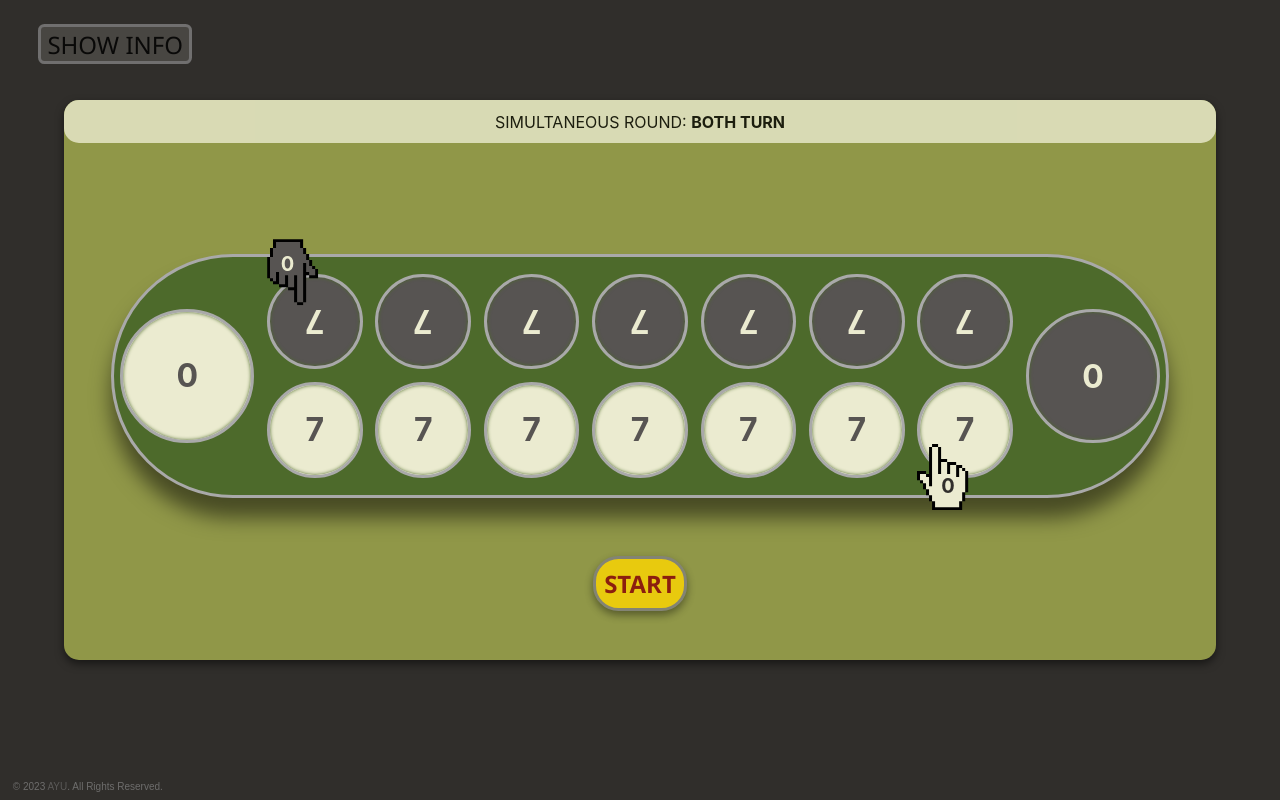
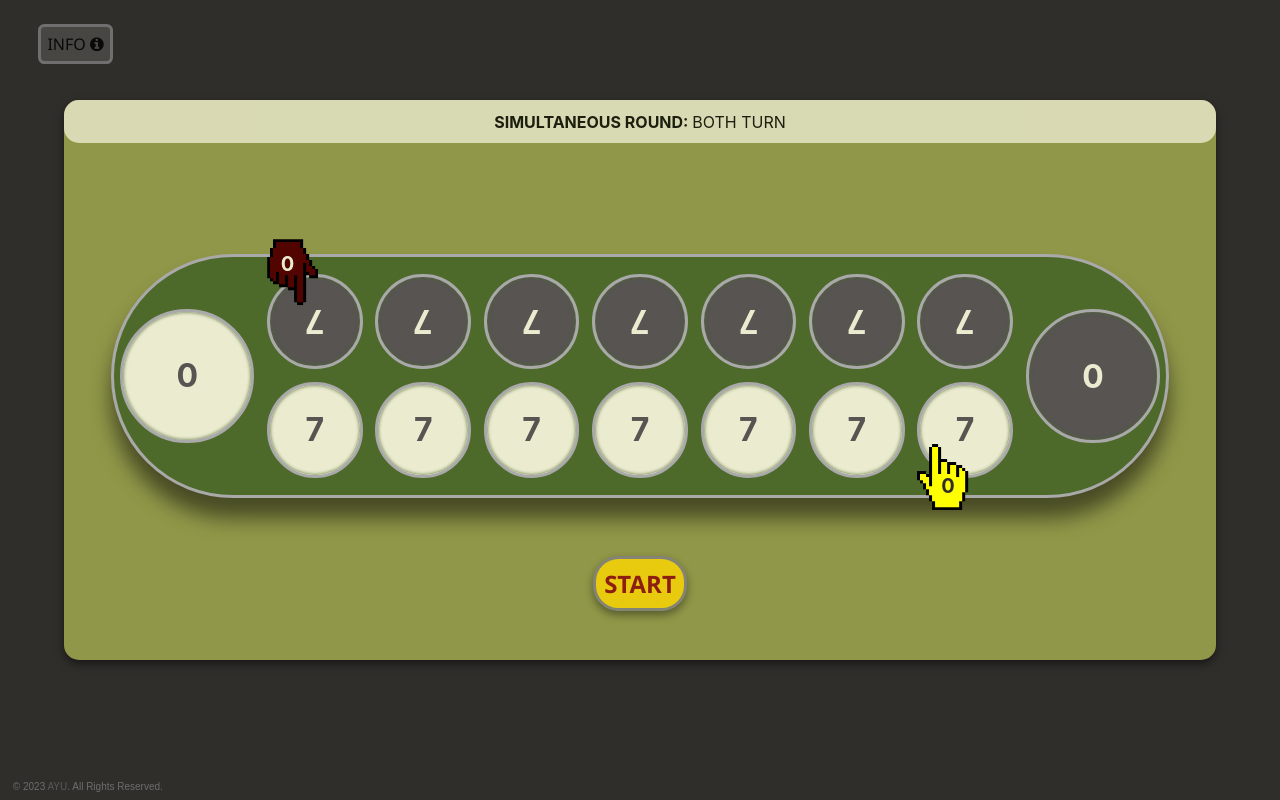
Before and after one commit to ubAI6689/congkak-react, a React (Create React App) app: page / in a window 1280 px wide. Built offline with nearby package versions, Linux system fonts and the light colour scheme.

Commit message:
💅APPEARANCE: Add info (ℹ️) icon in INFO button.

```diff
--- a/public/index.html
+++ b/public/index.html
@@ -4,6 +4,7 @@
     <meta charset="utf-8" />
     <link rel="icon" href="%PUBLIC_URL%/favicon.ico" />
     <meta name="viewport" content="width=device-width, initial-scale=1" />
+    <link rel="stylesheet" href="https://cdnjs.cloudflare.com/ajax/libs/font-awesome/4.7.0/css/font-awesome.min.css">
     <meta name="theme-color" content="#000000" />
     <meta
       name="description"
--- a/src/components/CongkakBoard.css
+++ b/src/components/CongkakBoard.css
@@ -96,7 +96,7 @@
   border-radius: 0.5vw;
   opacity: 0.8;
   font-family:'Segoe UI', Tahoma, Geneva, Verdana, sans-serif;
-  font-size: 3vh;
+  font-size: 2vh;
   color: black;
   background-color: #4f4c48;
   border: solid gray;
--- a/src/components/CongkakBoard.js
+++ b/src/components/CongkakBoard.js
@@ -827,23 +827,23 @@
     <div className='app-wrapper'>
       {/* Modal Toggle Button */}
       <button className='modal' onClick={toggleModal}>
-        SHOW INFO
+        INFO <i class="fa fa-info-circle"></i>
       </button>
       <InfoModal isOpen={isModalOpen} toggleModal={toggleModal} />
       <div className='game-info'>
         {/* Modal Overlay */}
         <div className="current-turn">
-          <span>{gamePhase === SIMULTANEOUS_SELECT_LOWER ? "SIMULTANEOUS ROUND: " :
+          <strong>{gamePhase === SIMULTANEOUS_SELECT_LOWER ? "SIMULTANEOUS ROUND: " :
                  gamePhase === SIMULTANEOUS_SELECT_UPPER ? "SIMULTANEOUS ROUND: " :
                  (gamePhase === STARTING_PHASE || gamePhase === SIMULTANEOUS_SELECT) ? "SIMULTANEOUS ROUND: " :
                  "TURN-BASED ROUND: "
-          }</span>
-          <strong>{
-                 gamePhase === SIMULTANEOUS_SELECT_LOWER ? "WHITE TURN" :
+          }</strong>
+          <span>{
+                 gamePhase === SIMULTANEOUS_SELECT_LOWER ? "LIGHT TURN" :
                  gamePhase === SIMULTANEOUS_SELECT_UPPER ? "DARK TURN" :
                  (gamePhase === STARTING_PHASE || gamePhase === SIMULTANEOUS_SELECT) ? "BOTH TURN" :
-                 `${currentTurn === PLAYER_UPPER ? "DARK" : "WHITE" }'S TURN`
-          }</strong>
+                 `${currentTurn === PLAYER_UPPER ? "DARK" : "LIGHT" }'S TURN`
+          }</span>
         </div>
       </div>
       <div className='game-area'>
@@ -877,7 +877,7 @@
               visible={cursorVisibilityUpper.visible}
               seedCount={currentSeedsInHandUpper} // Adjust based on Player 1's state
               isTopTurn={true} // Always true for Player 1
-              color={"#575452"}
+              color={"#510400"}
             />
             <Cursor
               shake={shakeCursor}
@@ -887,7 +887,7 @@
               visible={cursorVisibilityLower.visible}
               seedCount={currentSeedsInHandLower} // Adjust based on Player 2's state
               isTopTurn={false} // Always false for Player 2
-              color={"#EBEBD0"}
+              color={"yellow"}
             />
           </div>
         </div>
```
